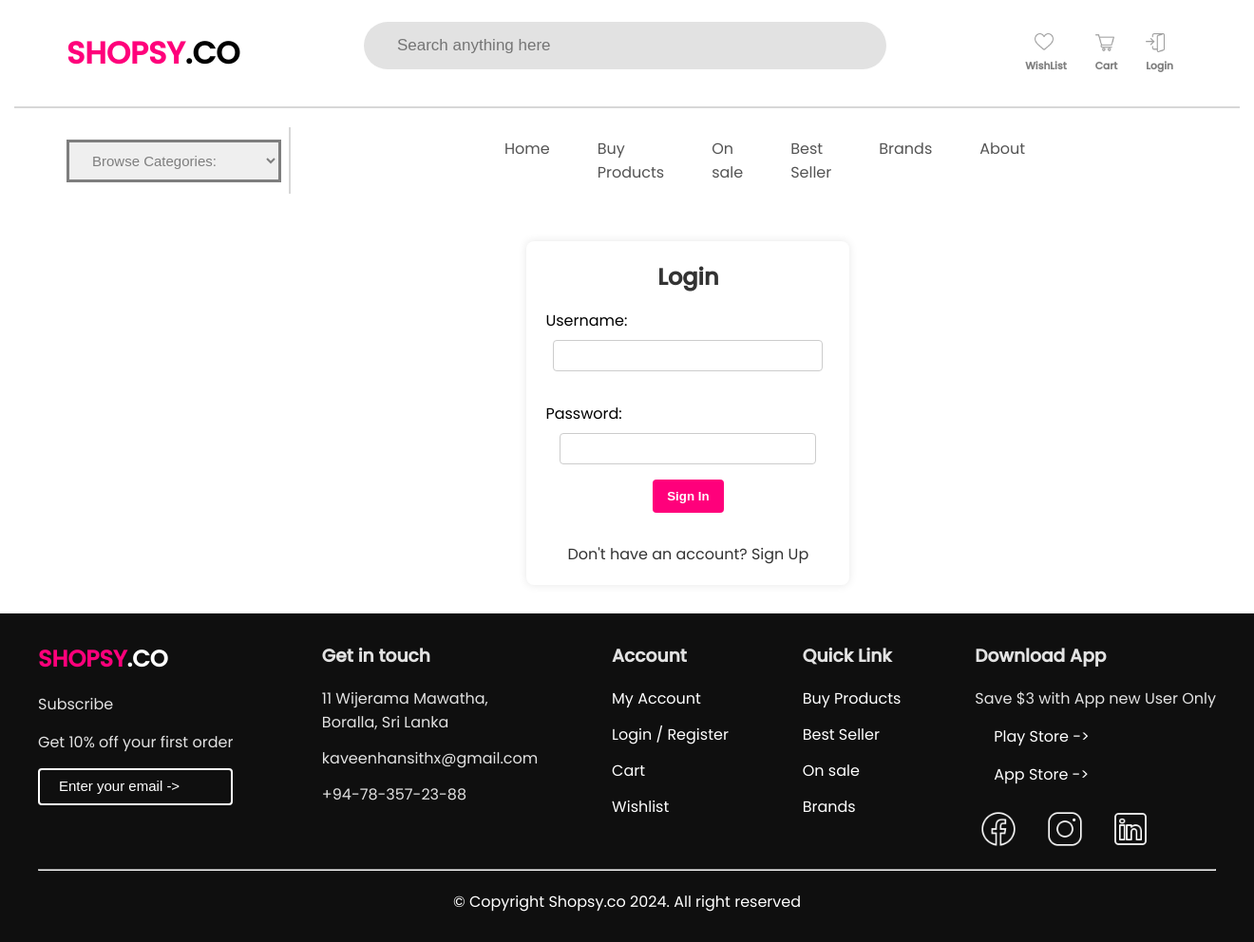
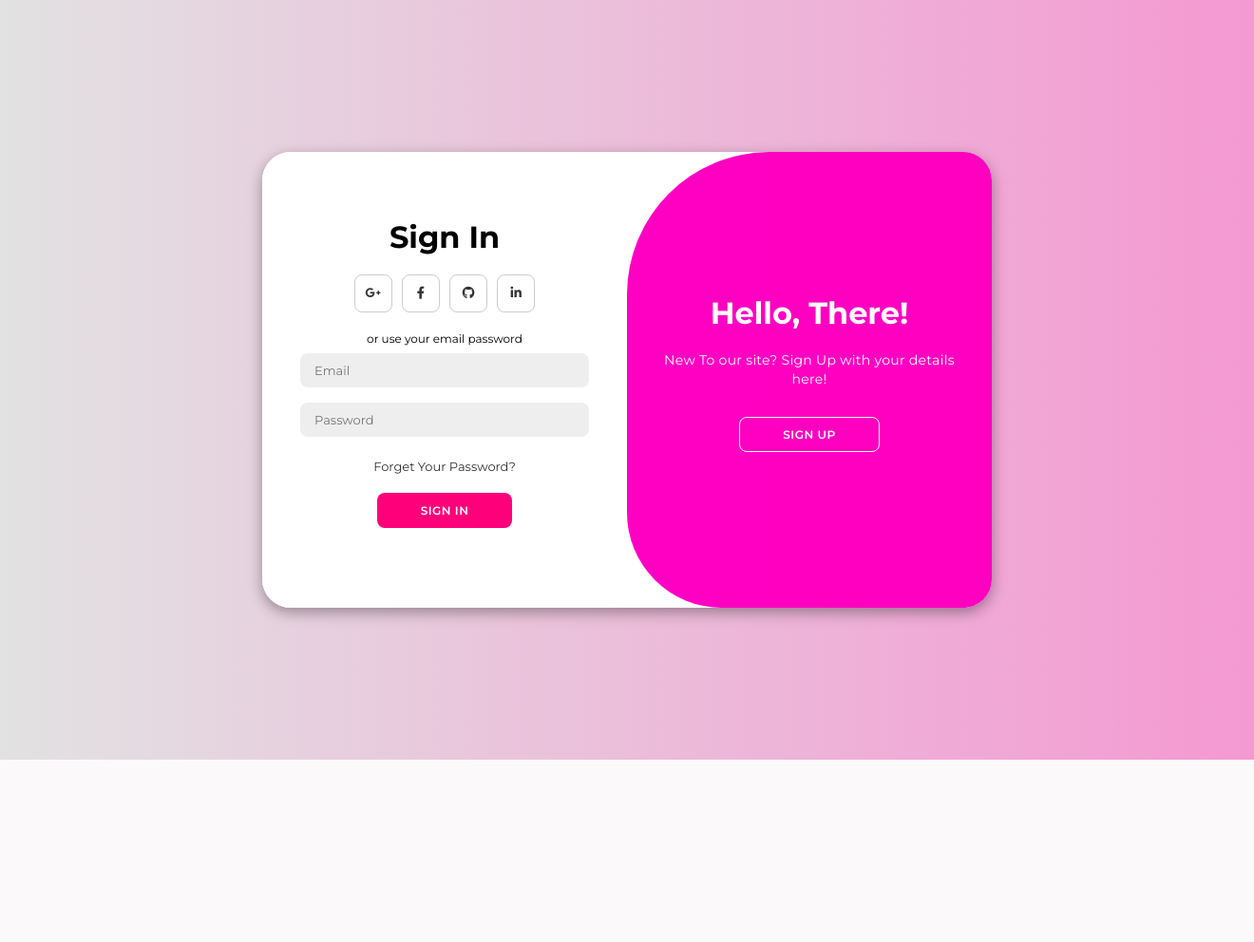
Before and after one commit to Kaveenxz/NIBM-project, a PHP site: page /html/login.html in a window 1320 px wide. Shown: the whole page at 95% size. After the commit the page ends 800 px from the top, so only its background shows below. Run offline with PHP 8.4, Linux system fonts and the light colour scheme.

Commit message:
edit login page

```diff
--- a/html/login.html
+++ b/html/login.html
@@ -4,6 +4,7 @@
 <head>
     <meta charset="UTF-8">
     <meta name="viewport" content="width=device-width, initial-scale=1.0">
+    <link rel="stylesheet" href="https://cdnjs.cloudflare.com/ajax/libs/font-awesome/6.4.2/css/all.min.css">
     <link rel="stylesheet" href="/style/style.css">
     <title>SHOPSY</title>
     <link rel="icon" type="image/x-icon" href="/images/shopping-bag.png">
@@ -12,125 +13,70 @@
 </head>
 
 <body>
-    <header class="header">
-        <a href="../index.html"><h1>SHOPSY<span>.CO</span></h1></a>
-        <input type="search" placeholder=" Search anything here">
 
-        <div class="right-bar">
-            <div class="icons">
-                <a href="wishlist.html">
-                    <img src="../images/heart (1).png" alt="">
-                    <h6>WishList</h6>
-                </a>
-            </div>
-
-            <div class="icons">
-                <a href="cart.html">
-                    <img src="../images/shopping-cart.png" alt="">
-                    <h6>Cart</h6>
-                </a>
-            </div>
-
-            <div class="icons">
-                <a href="login.html">
-                    <img src="../images/enter.png" alt="">
-                    <h6>Login</h6>
-                </a>
-            </div>
+    <div class="container" id="container">
+        <div class="form-container sign-up">
+            <form>
+                <h1>Create Account</h1>
+                <div class="social-icons">
+                    <a href="#" class="icon"><i class="fa-brands fa-google-plus-g"></i></a>
+                    <a href="#" class="icon"><i class="fa-brands fa-facebook-f"></i></a>
+                    <a href="#" class="icon"><i class="fa-brands fa-github"></i></a>
+                    <a href="#" class="icon"><i class="fa-brands fa-linkedin-in"></i></a>
+                </div>
+                <span>or use your email for registeration</span>
+                <input type="text" placeholder="Name">
+                <input type="email" placeholder="Email">
+                <input type="password" placeholder="Password">
+                <button>Sign Up</button>
+            </form>
         </div>
-
-    </header>
-    <hr class="hr1">
-
-    <header class="header2">
-        <div class="drop-down-list">
-            <select id="categoryDropdown" name="category">
-                <option>Browse Categories:</option>
-                <option value="electronic_accessories">Electronic Accessories</option>
-                <option value="electronic_devices">Electronic Devices</option>
-                <option value="tv_home_appliances">TV & Home Appliances</option>
-                <option value="health_beauty">Health & Beauty</option>
-                <option value="babies_toys">Babies & Toys</option>
-                <option value="groceries_pets">Groceries & Pets</option>
-                <option value="home_lifestyle">Home & Lifestyle</option>
-                <option value="womens_fashion">Women's Fashion</option>
-                <option value="mens_fashion">Men's Fashion</option>
-                <option value="watches_accessories">Watches & Accessories</option>
-                <option value="sports_outdoor">Sports & Outdoor</option>
-                <option value="automotive_motorbike">Automotive & Motorbike</option>
-            </select>
+        <div class="form-container sign-in">
+            <form>
+                <h1>Sign In</h1>
+                <div class="social-icons">
+                    <a href="#" class="icon"><i class="fa-brands fa-google-plus-g"></i></a>
+                    <a href="#" class="icon"><i class="fa-brands fa-facebook-f"></i></a>
+                    <a href="#" class="icon"><i class="fa-brands fa-github"></i></a>
+                    <a href="#" class="icon"><i class="fa-brands fa-linkedin-in"></i></a>
+                </div>
+                <span>or use your email password</span>
+                <input type="email" placeholder="Email">
+                <input type="password" placeholder="Password">
+                <a href="#">Forget Your Password?</a>
+                <button>Sign In</button>
+            </form>
         </div>
-        <nav class="nav-bar">
-            <ul>
-                <li><a href="../index.html">Home</a></li>
-                <li><a href="new-arrivals.html">Buy Products</a></li>
-                <li><a href="on-sale.html">On sale</a></li>
-                <li><a href="best-seller.html">Best Seller</a></li>
-                <li><a href="brands.html">Brands</a></li>
-                <li><a href="about.html">About</a></li>
-            </ul>
-        </nav>
-    </header>
-    <form>
-        <h2>Login</h2>
-        <label for="username">Username:</label>
-        <input type="text" id="username" name="username" required>
-
-        <label for="password">Password:</label>
-        <div class="password-container">
-            <input type="password" id="password" name="password" required>
-        </div>
-
-        <button type="submit">Sign In</button>
-
-        <a href="sign-up.html" class="signup-link">Don't have an account? Sign Up</a>
-    </form>
-
-    <div class="footer">
-        <div class="top">
-            <div class="content one">
-                <h2>SHOPSY<span>.CO</span></h2>
-                <p>Subscribe</p>
-                <p>Get 10% off your first order</p>
-                <input type="email" placeholder="Enter your email ->">
-            </div>
-            <div class="content two">
-                <h3>Get in touch</h3>
-                <p>11 Wijerama Mawatha, <br>Boralla, Sri Lanka</p>
-                <p>kaveenhansithx@gmail.com</p>
-                <p>+94-78-357-23-88</p>
-            </div>
-            <div class="content three">
-                <h3>Account</h3>
-                <p><a href="">My Account</a></p>
-                <p><a href="login.html">Login / Register</a></p>
-                <p><a href="cart.html">Cart</a></p>
-                <p><a href="wishlist.html">Wishlist</a></p>
-            </div>
-            <div class="content four">
-                <h3>Quick Link</h3>
-                <p><a href="new-arrivals.html">Buy Products</a></p>
-                <p><a href="best-seller.html">Best Seller</a></p>
-                <p><a href="on-sale.html">On sale</a></p>
-                <p><a href="brands.html">Brands</a></p>
-            </div>
-            <div class="content five">
-                <h3>Download App</h3>
-                <p>Save $3 with App new User Only</p>
-                <p><a href="">Play Store -></a></p>
-                <p><a href="">App Store -></a></p>
-                <div class="social">
-                    <a href="https://www.facebook.com/"><img src="images/fbicon.png" alt=""></a>
-                    <a href="https://www.instagram.com/"><img src="images/instericon.png" alt=""></a>
-                    <a href="https://www.linkedin.com/"><img src="images/linkicon.png" alt=""></a>
+        <div class="toggle-container">
+            <div class="toggle">
+                <div class="toggle-panel toggle-left">
+                    <h1>Welcome Back!</h1>
+                    <p>Enter your Email & Password to sign in</p>
+                    <button class="hidden" id="login">Sign In</button>
+                </div>
+                <div class="toggle-panel toggle-right">
+                    <h1>Hello, There!</h1>
+                    <p>New To our site? Sign Up with your details here!</p>
+                    <button class="hidden" id="register">Sign Up</button>
                 </div>
             </div>
         </div>
-        <hr>
-        <div class="bottom">
-            &copy; Copyright Shopsy.co 2024. All right reserved
-        </div>
     </div>
 
+    <script>
+        const container = document.getElementById('container');
+        const registerBtn = document.getElementById('register');
+        const loginBtn = document.getElementById('login');
+
+        registerBtn.addEventListener('click', () => {
+            container.classList.add("active");
+        });
+
+        loginBtn.addEventListener('click', () => {
+            container.classList.remove("active");
+        });
+    </script>
+
 </body>
+
 </html>
--- a/style/login.css
+++ b/style/login.css
@@ -1,67 +1,210 @@
+@import url('https://fonts.googleapis.com/css2?family=Montserrat:wght@300;400;500;600;700&display=swap');
 
-
-        form {
-            margin-top: 30px;
-            margin-bottom: 30px;
-            margin-left: 42%;
-            background-color: #fff;
-            padding: 20px;
-            border-radius: 8px;
-            box-shadow: 0 0 10px rgba(0, 0, 0, 0.1);
-            width: 300px;
-            text-align: center;
+*{
+    margin: 0;
+    padding: 0;
+    box-sizing: border-box;
+    font-family: 'Montserrat', sans-serif;
 }
 
-        h2 {
-            color: #333;
+body{
+    background-color: #ffc9fa;
+    background: linear-gradient(to right, #e2e2e2, #f499d2);
+    display: flex;
+    align-items: center;
+    justify-content: center;
+    flex-direction: column;
+    height: 100vh;
 }
 
-        label {
-            display: block;
-            margin-top: 16px;
-            margin-bottom: 8px;
-            text-align: left;
+.container{
+    background-color: #fff;
+    border-radius: 30px;
+    box-shadow: 0 5px 15px rgba(0, 0, 0, 0.35);
+    position: relative;
+    overflow: hidden;
+    width: 768px;
+    max-width: 100%;
+    min-height: 480px;
 }
 
-        input {
-            width: calc(100% - 16px);
-            padding: 8px;
-            margin-bottom: 16px;
-            box-sizing: border-box;
-            border: 1px solid #ccc;
-            border-radius: 4px;
+.container p{
+    font-size: 14px;
+    line-height: 20px;
+    letter-spacing: 0.3px;
+    margin: 20px 0;
 }
 
-        .password-container {
-            position: relative;
+.container span{
+    font-size: 12px;
 }
 
-        #password {
-            width: calc(100% - 30px);
+.container a{
+    color: #333;
+    font-size: 13px;
+    text-decoration: none;
+    margin: 15px 0 10px;
 }
 
-
-
-        button {
-            background-color: rgb(255, 0, 123);;
+.container button{
+    background-color: rgb(255, 0, 123);
     color: #fff;
-            padding: 10px 15px;
-            border: none;
-            border-radius: 4px;
+    font-size: 12px;
+    padding: 10px 45px;
+    border: 1px solid transparent;
+    border-radius: 8px;
+    font-weight: 600;
+    letter-spacing: 0.5px;
+    text-transform: uppercase;
+    margin-top: 10px;
     cursor: pointer;
 }
 
-        button:hover {
-            background-color: rgb(255, 0, 123);;
+.container button.hidden{
+    background-color: transparent;
+    border-color: #fff;
 }
 
-        .signup-link {
-            margin-top: 16px;
-            color: #333;
-            text-decoration: none;
-            display: inline-block;
+.container form{
+    background-color: #fff;
+    display: flex;
+    align-items: center;
+    justify-content: center;
+    flex-direction: column;
+    padding: 0 40px;
+    height: 100%;
 }
 
-        .signup-link:hover {
-            text-decoration: underline;
+.container input{
+    background-color: #eee;
+    border: none;
+    margin: 8px 0;
+    padding: 10px 15px;
+    font-size: 13px;
+    border-radius: 8px;
+    width: 100%;
+    outline: none;
 }
+
+.form-container{
+    position: absolute;
+    top: 0;
+    height: 100%;
+    transition: all 0.6s ease-in-out;
+}
+
+.sign-in{
+    left: 0;
+    width: 50%;
+    z-index: 2;
+}
+
+.container.active .sign-in{
+    transform: translateX(100%);
+}
+
+.sign-up{
+    left: 0;
+    width: 50%;
+    opacity: 0;
+    z-index: 1;
+}
+
+.container.active .sign-up{
+    transform: translateX(100%);
+    opacity: 1;
+    z-index: 5;
+    animation: move 0.6s;
+}
+
+@keyframes move{
+    0%, 49.99%{
+        opacity: 0;
+        z-index: 1;
+    }
+    50%, 100%{
+        opacity: 1;
+        z-index: 5;
+    }
+}
+
+.social-icons{
+    margin: 20px 0;
+}
+
+.social-icons a{
+    border: 1px solid #ccc;
+    border-radius: 20%;
+    display: inline-flex;
+    justify-content: center;
+    align-items: center;
+    margin: 0 3px;
+    width: 40px;
+    height: 40px;
+}
+
+.toggle-container{
+    position: absolute;
+    top: 0;
+    left: 50%;
+    width: 50%;
+    height: 100%;
+    overflow: hidden;
+    transition: all 0.6s ease-in-out;
+    border-radius: 150px 0 0 100px;
+    z-index: 1000;
+}
+
+.container.active .toggle-container{
+    transform: translateX(-100%);
+    border-radius: 0 150px 100px 0;
+}
+
+.toggle{
+    background-color: #512da8;
+    height: 100%;
+    background: linear-gradient(to right, #ff00c8, #ff00bf);
+    color: #fff;
+    position: relative;
+    left: -100%;
+    height: 100%;
+    width: 200%;
+    transform: translateX(0);
+    transition: all 0.6s ease-in-out;
+}
+
+.container.active .toggle{
+    transform: translateX(50%);
+}
+
+.toggle-panel{
+    position: absolute;
+    width: 50%;
+    height: 100%;
+    display: flex;
+    align-items: center;
+    justify-content: center;
+    flex-direction: column;
+    padding: 0 30px;
+    text-align: center;
+    top: 0;
+    transform: translateX(0);
+    transition: all 0.6s ease-in-out;
+}
+
+.toggle-left{
+    transform: translateX(-200%);
+}
+
+.container.active .toggle-left{
+    transform: translateX(0);
+}
+
+.toggle-right{
+    right: 0;
+    transform: translateX(0);
+}
+
+.container.active .toggle-right{
+    transform: translateX(200%);
+}
```
Also changed, not shown: html/sign-up.html (deleted, +0 -142 lines), style/sign-up.css (deleted, +0 -63 lines). Lines whose indentation alone changed are shown as unchanged.
